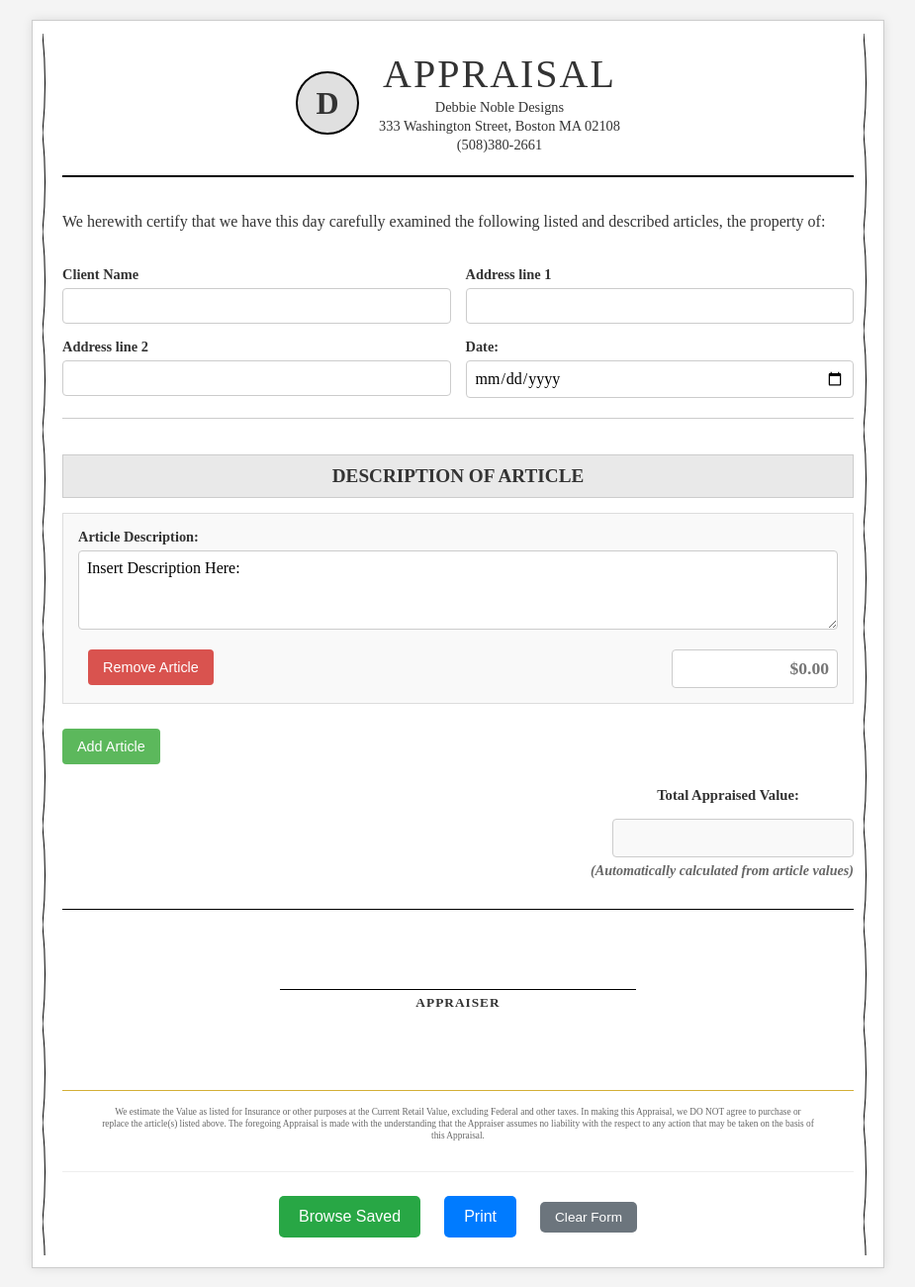
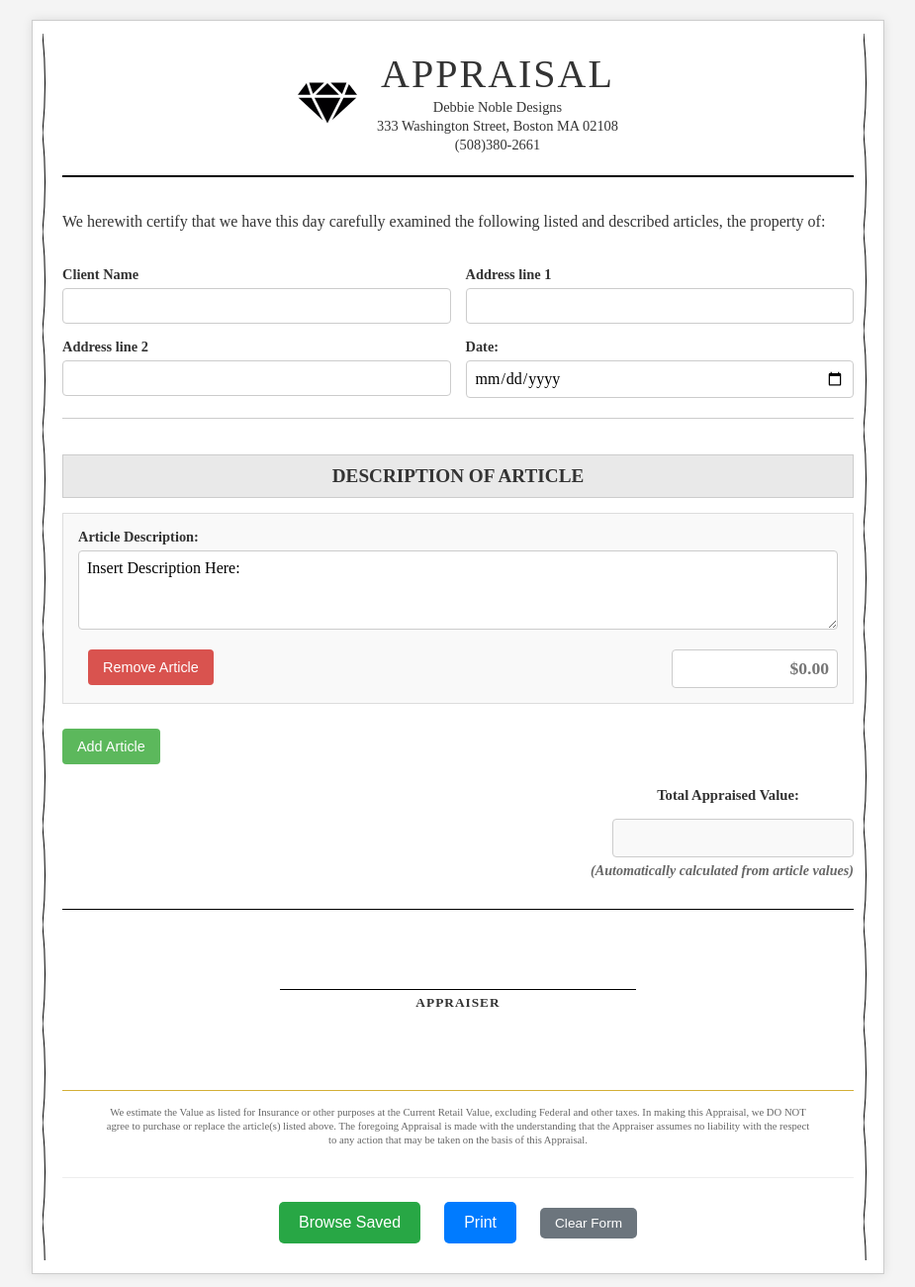
Before and after one commit to mitchellmoss/appraisal-generator, a website: page index.html in a window 1280 px wide. Shown: the whole page at 99% size, without its empty margins (177-1102 px from the left). Drawn offline with Linux system fonts and the light colour scheme; a web font is replaced by a local one.

Commit message:
Replace logo placeholder with SVG image and update styles for improved display
- Replaced the logo placeholder div with an img tag referencing the new logo.svg file.
- Adjusted CSS for the logo to ensure proper scaling and display of the SVG.
- Increased padding in PDF generation styles for better margins.
- Updated font size for the disclaimer for improved readability.

```diff
--- a/index.html
+++ b/index.html
@@ -57,7 +57,7 @@
         <header>
             <div class="logo-container">
                 <!-- Placeholder for logo, can be an img tag if a logo file is provided -->
-                <div class="logo-placeholder">D</div>
+                <img src="logo.svg" alt="Company Logo" class="logo-placeholder">
                 <div>
                     <h1>APPRAISAL</h1>
                     <div class="company-info">
--- a/style.css
+++ b/style.css
@@ -60,14 +60,7 @@
 .logo-placeholder {
     width: 60px;
     height: 60px;
-    border: 2px solid #000;
-    display: flex;
-    align-items: center;
-    justify-content: center;
-    font-size: 2em;
-    font-weight: bold;
-    border-radius: 50%; /* Circular as in template */
-    background-color: #e0e0e0; /* Placeholder background */
+    object-fit: contain; /* Ensure SVG scales well */
 }
 
 header h1 {
@@ -464,7 +457,7 @@
 /* PDF Generation specific styles */
 .pdf-mode .container {
     background-color: #fff !important;
-    padding: 15mm 12mm !important;
+    padding: 20mm !important; /* Increased for better margins */
     box-sizing: border-box !important;
     border: none !important;
     box-shadow: none !important;
@@ -769,14 +762,10 @@
     }
 
     .logo-placeholder {
-        border: 1px solid #d4af37;
         background-color: transparent;
         color: #d4af37 !important;
         width: 40px;
         height: 40px;
-        display: flex;
-        align-items: center;
-        justify-content: center;
     }
 
     .company-info p {
@@ -1041,7 +1030,7 @@
     }
 
     .disclaimer {
-        font-size: 7pt;
+        font-size: 8pt; /* Increased for better readability */
         color: #666 !important;
         line-height: 1.3;
         margin: 0 40px;
```
Also changed, not shown: logo.svg (added).
